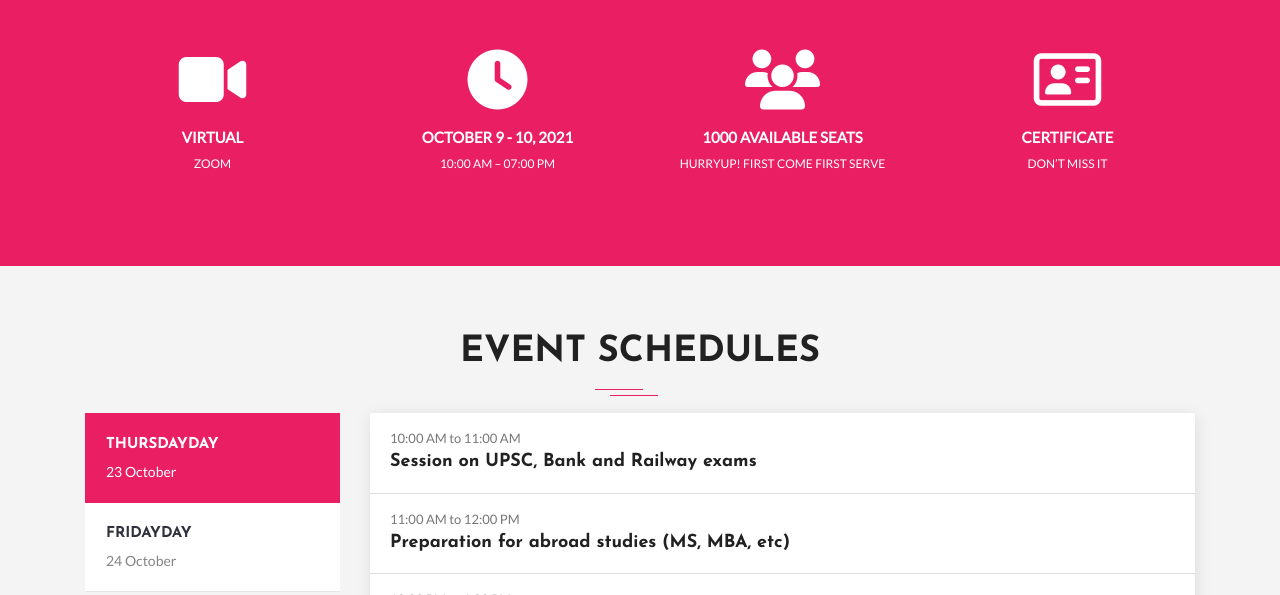
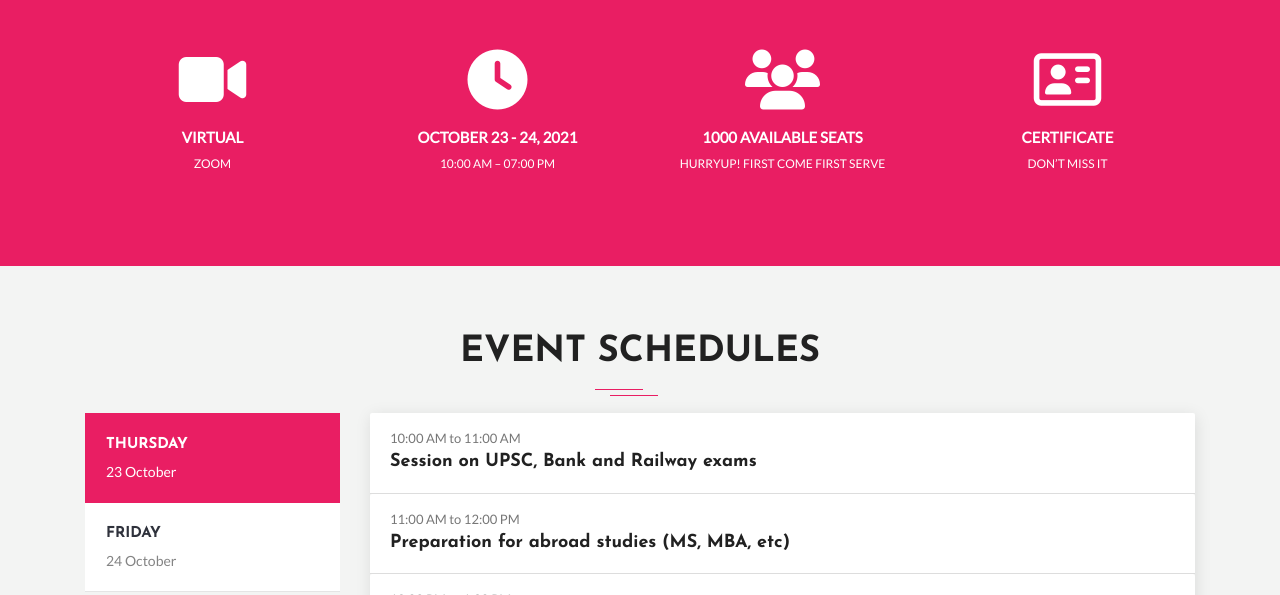
Before and after one commit to NischalRam/MOMENTUM-2021, a plain HTML site: page index.html in a window 1280 px wide. Shown: the part 3540-4135 px from the top of the page. Drawn offline with Linux system fonts and the light colour scheme; files whose address does not match are found by name.

Commit message:
update on day

```diff
--- a/index.html
+++ b/index.html
@@ -439,7 +439,7 @@
         <div class="col-md-6 col-lg-3 col-xs-12 work-counter-widget text-center">
           <div class="counter wow fadeInRight" data-wow-delay="0.6s">
             <div class="icon"><i class="fas fa-clock fa-4x"></i></div>
-            <p>October 9 - 10, 2021</p>
+            <p>October 23 - 24, 2021</p>
             <span>10:00 AM – 07:00 PM</span>
           </div>
         </div>
@@ -483,7 +483,7 @@
                 <a class="nav-link active" id="monday-tab" data-toggle="tab" href="#monday" role="tab"
                   aria-controls="monday" aria-expanded="true">
                   <div class="item-text">
-                    <h4>Thursdayday</h4>
+                    <h4>Thursday</h4>
                     <h5>23 October</h5>
                   </div>
                 </a>
@@ -492,7 +492,7 @@
                 <a class="nav-link" id="tuesday-tab" data-toggle="tab" href="#tuesday" role="tab"
                   aria-controls="tuesday">
                   <div class="item-text">
-                    <h4>Fridayday</h4>
+                    <h4>Friday</h4>
                     <h5>24 October</h5>
                   </div>
                 </a>
```
